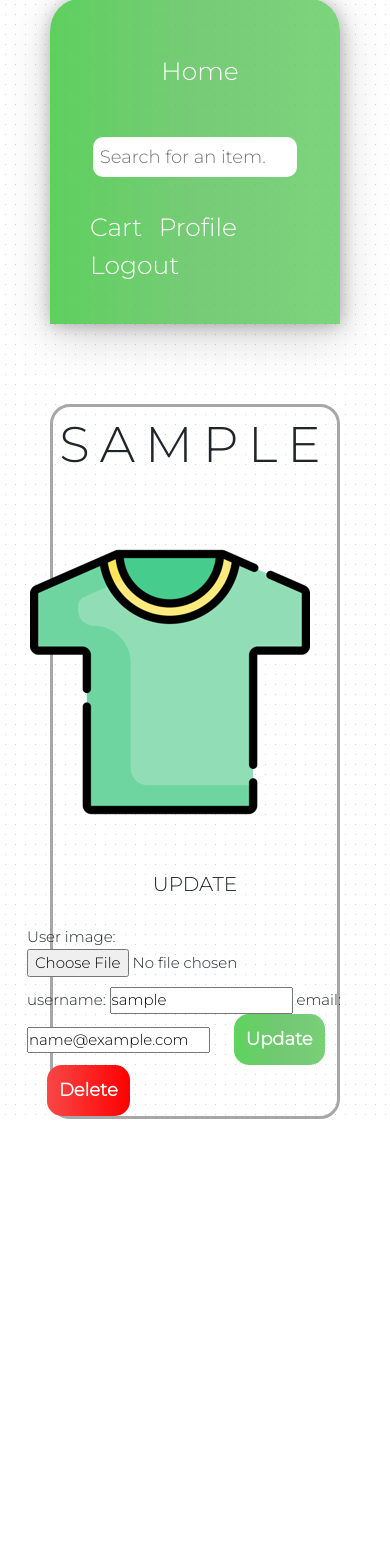
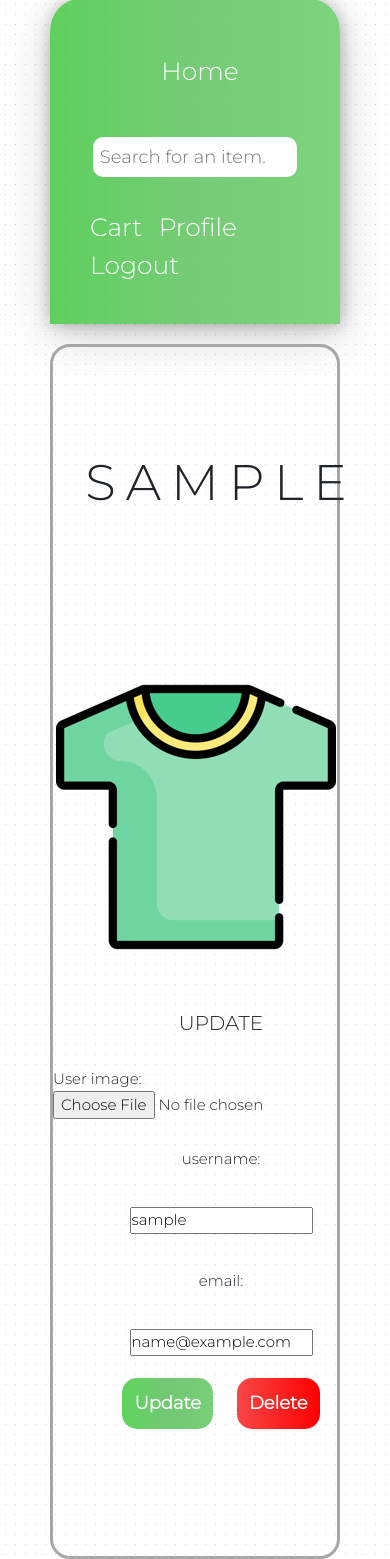
Before and after one commit to maciejwojtkowiak/fitshop, a Django app: page /profile/1/ in a window 390 px wide. Shown: the part 51-1610 px from the top of the page. Before the commit the page ends 1170 px from the top, so only its background shows below. Run offline with Django 3.2, Linux system fonts and the light colour scheme; the visitor is signed in with stand-in values (Sample User, id 1).

Commit message:
make profile RWD

```diff
--- a/shop/static/shop/profile-style.css
+++ b/shop/static/shop/profile-style.css
@@ -1,17 +1,38 @@
 .user-container{
     font-size: 1.5rem;
-    display: flex;
-    flex-direction: row;
-    align-items: center;
-    justify-content: center;
+    display: grid;
+    grid-template-columns: 1fr;
+    place-items: center;
     margin: 8rem 0rem 8rem 0rem;
-    flex-wrap: wrap;
     border-radius: 2rem;
     border-style: solid;
     border-color: rgb(168, 167, 167);
 
 }
 
+@media only screen and (max-width: 60rem) {
+    .user-container {
+        display: grid;
+        place-items: center;
+        grid-template-columns: 1fr;
+        grid-template-rows: repeat(2, 1fr);
+        margin: 2rem 0rem 2rem 0rem;
+    }
+}
+
+.update-form {
+    display: grid;
+    place-items: center;
+}
+
+@media only screen and (max-width: 60rem) {
+    .update-form {
+        display: grid;
+        place-items: center;
+        grid-template-columns: 1fr;
+        grid-template-rows: repeat(9, 1fr);
+    }
+}
 .delete-button {
     text-decoration: none;
     background-image: linear-gradient(to right, rgb(248, 71, 71), red);
@@ -31,14 +52,18 @@
 
 
 .submit-button{
-    margin-left: 2rem;
     border: none;
     font-size: 1.8rem;
     font-weight: 600;
     padding: 1.2rem;
     text-decoration: none;
     border-radius: 1.5rem;
+}
 
+@media only screen and (max-width: 60rem) {
+    .submit-button {
+        margin-left: 0;
+    }
 }
 .update-header {
     font-size: 2rem;
--- a/shop/templates/shop/profile.html
+++ b/shop/templates/shop/profile.html
@@ -5,13 +5,15 @@
     <div class='user-container'>
         <div class="username">{{ user.username }}</div>
         <img class="user-img" src="{{ user.profile.user_image.url }}">
-        <form enctype='multipart/form-data' method="POST"> {% csrf_token %}
+        <form class="update-form" enctype='multipart/form-data' method="POST"> {% csrf_token %}
             <h2 class="update-header">UPDATE</h2>
             {{ p_form.as_p}}
             <label>username:</label> {{ u_form.username }}
             <label>email:</label>{{ u_form.email }}
-            <button class="submit-button button" type="submit">Update</button>
-            <a class="delete-button button" href="{% url 'delete-page' user.id %}">Delete</a>
+            <div class="profile-buttons-container">
+                <button class="submit-button button" type="submit">Update</button>
+                <a class="delete-button button" href="{% url 'delete-page' user.id %}">Delete</a>
+            </div>
         </form>
     </div>
 </div>
--- a/shop/views.py
+++ b/shop/views.py
@@ -182,7 +182,7 @@ def create_checkout_session(request):
             line = []
             cart = Cart.objects.get(order_user=request.user)
             for item in cart.order_items.all():
-              product={'price_data':{'currency': 'eur', 'product_data':{'name':item.title},'unit_amount': item.price}, 'quantity': '2'}
+              product={'price_data':{'currency': 'eur', 'product_data':{'name':item.title},'unit_amount': item.price}, 'quantity': OrderItem.objects.get(cart=cart, item=item).quantity }
               line.append(product)
 
             checkout_session = stripe.checkout.Session.create(
```
Also changed, not shown: BASE_DIR/media/pictures/man_l5XWy8l.png (added), BASE_DIR/media/pictures/tshirt_mhZLl0w.png (added).
